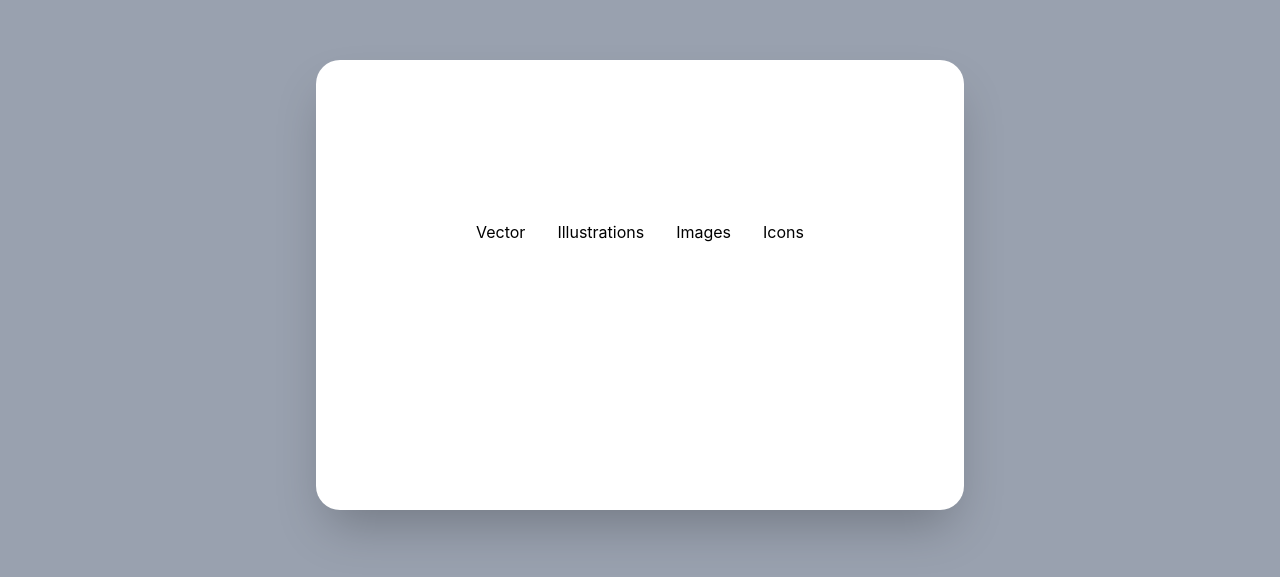
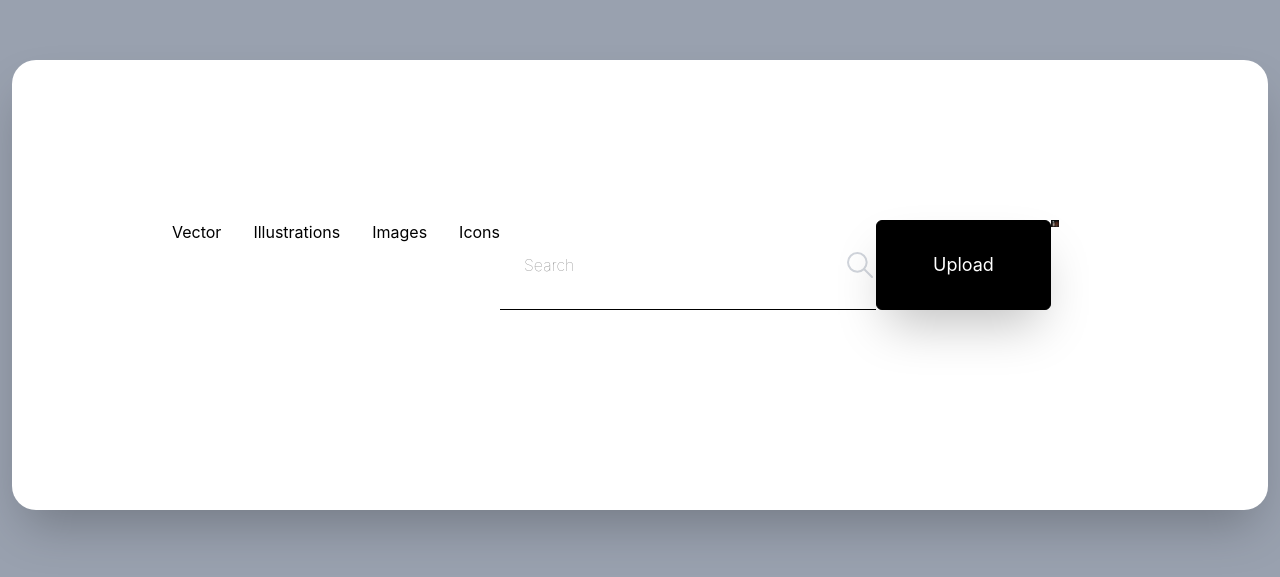
Before and after one commit to zyahya/image-gallery, a website: page index.html in a window 1280 px wide. Shown: the part 115-692 px from the top of the page. Drawn offline with Linux system fonts and the light colour scheme.

Commit message:
I didn't complete this project

```diff
--- a/index.html
+++ b/index.html
@@ -16,32 +16,86 @@
         <div
           class="flex flex-col items-center justify-center space-y-3 md:mb-24 md:flex-row md:justify-end md:space-y-0 md:space-x-8"
         >
+          <!-- Menu Items -->
           <div class="group">
-            <a href="#" class="">Vector</a>
+            <a href="#">Vector</a>
             <div
               class="mx-2 mt-2 border-b-2 border-black opacity-0 duration-500 group-hover:opacity-100"
             ></div>
           </div>
           <div class="group">
-            <a href="#" class="">Illustrations</a>
+            <a href="#">Illustrations</a>
             <div
               class="mx-2 mt-2 border-b-2 border-black opacity-0 duration-500 group-hover:opacity-100"
             ></div>
           </div>
           <div class="group">
-            <a href="#" class="">Images</a>
+            <a href="#">Images</a>
             <div
               class="mx-2 mt-2 border-b-2 border-black opacity-0 duration-500 group-hover:opacity-100"
             ></div>
           </div>
           <div class="group">
-            <a href="#" class="">Icons</a>
+            <a href="#">Icons</a>
             <div
               class="mx-2 mt-2 border-b-2 border-black opacity-0 duration-500 group-hover:opacity-100"
             ></div>
           </div>
         </div>
-        <!-- Search Bar & Upload Button -->
+
+        <!-- Search Container -->
+        <div
+          class="flex flex-col justify-between space-y-5 md:flex-row md:space-y-0"
+        >
+          <!-- Input and SVG Container -->
+          <div class="flex justify-between border-b">
+            <input
+              type="text"
+              class="ml-6 border-none placeholder:font-thin focus:outline-none md:w-80"
+              placeholder="Search"
+            />
+            <button>
+              <svg
+                xmlns="http://www.w3.org/2000/svg"
+                class="w-8 text-gray-300 duration-200 hover:scale-110"
+                viewBox="0 0 24 24"
+                stroke-width="1.5"
+                stroke="currentColor"
+                fill="none"
+                stroke-linecap="round"
+                stroke-linejoin="round"
+              >
+                <path stroke="none" d="M0 0h24v24H0z" fill="none" />
+                <circle cx="10" cy="10" r="7" />
+                <line x1="21" y1="21" x2="15" y2="15" />
+              </svg>
+            </button>
+          </div>
+
+          <!-- Upload Button -->
+          <button
+            class="rounded-md border border-black bg-black px-14 py-3 text-lg font-normal text-white shadow-2xl duration-200 hover:bg-white hover:text-black"
+          >
+            Upload
+          </button>
+        </div>
+        <!-- Gallery Container -->
+        <div class="grid gap-4 md:grid-cols-3">
+          <!-- Image 1 -->
+          <div class="group relative">
+            <img src="./images/image1.jpg" alt="" />
+            <div
+              class="bg-opacity-40 absolute right-0 bottom-0 left-0 bg-black p-2 px-4 text-white opacity-0 duration-500 group-hover:opacity-100"
+            >
+              <div class="flex-justify-between w-full">
+                <div class="font-normal">
+                  <p class="text-sm">Abstract Painting</p>
+                  <p class="text-xs">256 Likes - 40 Shares</p>
+                </div>
+              </div>
+            </div>
+          </div>
+        </div>
       </div>
     </div>
   </body>
```
Also changed, not shown: output.css, pnpm-lock.yaml.
